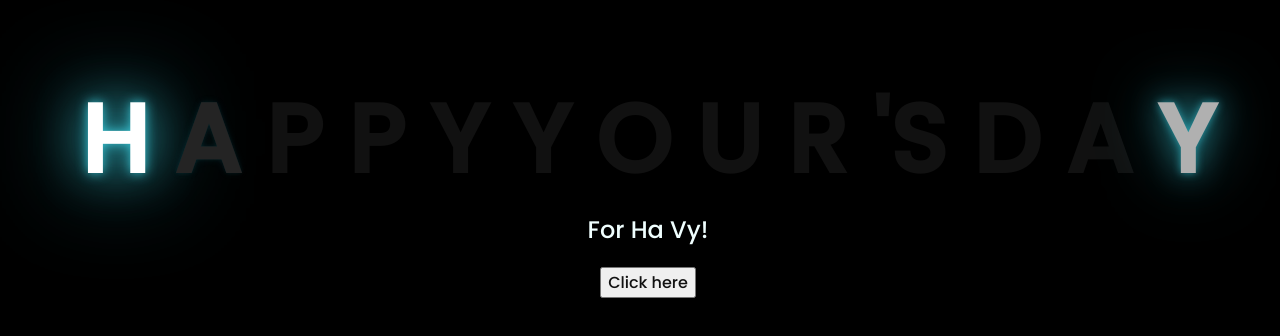
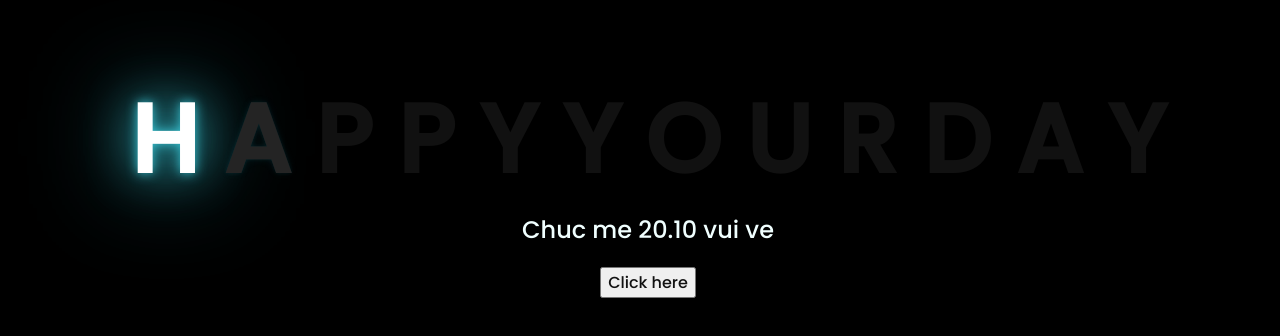
Before and after one commit to kiins3/formymom, a plain HTML site: page index.html in a window 1280 px wide. Shown: the part 226-562 px from the top of the page. Drawn offline with Linux system fonts and the light colour scheme.

Commit message:
Update index.html

```diff
--- a/index.html
+++ b/index.html
@@ -6,7 +6,7 @@
     <meta name="viewport" content="width=device-width, initial-scale=1.0">
     <link rel="stylesheet" href="style.css">
     <link rel="icon" href="img/flowers.png" type="image/x-icon">
-    <title>Flowers</title>
+    <title>For my mom</title>
 </head>
 <body>
     <div class="greetings">
@@ -19,13 +19,12 @@
         <span>O</span>
         <span>U</span>
         <span>R</span>
-        <span>'S</span>
         <span>D</span>
         <span>A</span>
         <span>Y</span>
     </div>
     <div class="description">
-        <span>For Ha Vy!</span>
+        <span>Chuc me 20.10 vui ve</span>
     </div>
     <div class="button">
         <button>
```
